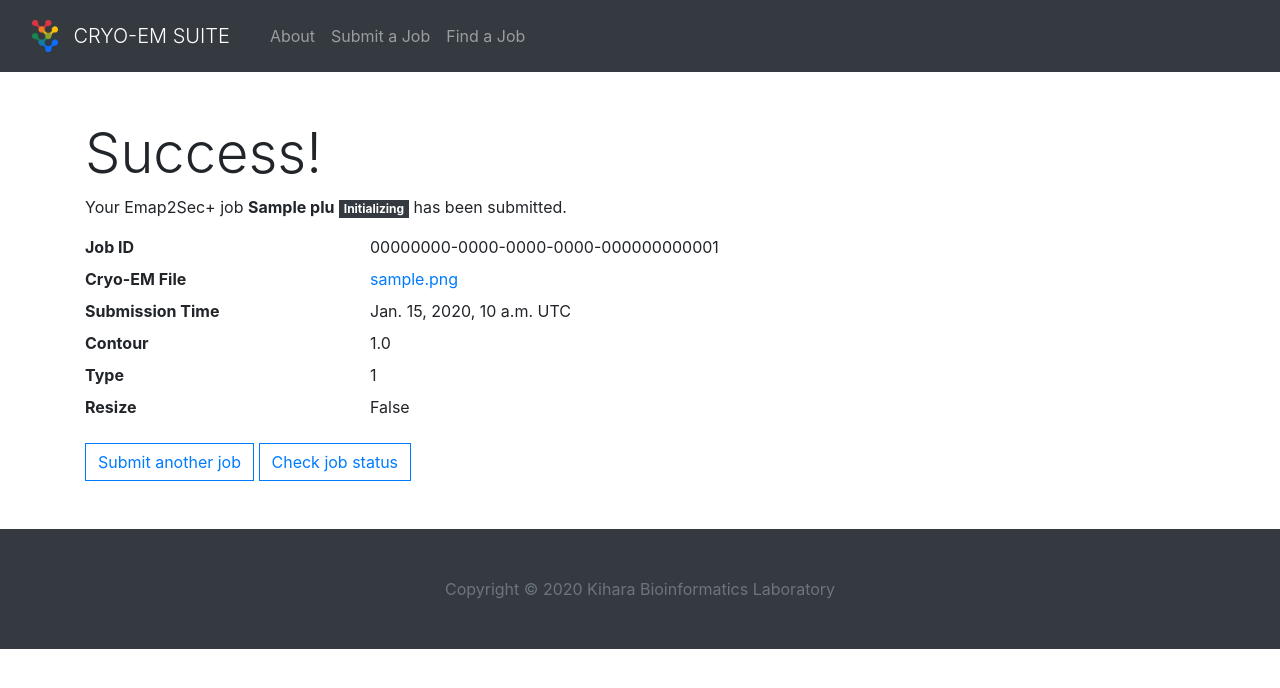
After one commit to luwh2000/emsuite_web, a Django app: page /jobs/confirm/emap2secplus/00000000-0000-0000-0000-000000000001/ in a window 1280 px wide. The commit adds this page. Shown: the top 688 px of the page. Run offline with Django 3.2, Linux system fonts and the light colour scheme; tables that the repository leaves empty hold one stand-in row (values such as "Sample post").

Commit message:
empa2secplus frontend

```diff
--- a/jobs/forms.py
+++ b/jobs/forms.py
@@ -13,7 +13,8 @@ class Emap2SecForm(ModelForm):
 class Emap2SecPlusForm(ModelForm):
     class Meta:
         model = Emap2SecPlusJob
-        fields = []
+        fields = ['map_file', 'name', 'comment', 'contour', 'type',
+                  'resize']
 
 
 class MainmastForm(ModelForm):
--- a/jobs/models.py
+++ b/jobs/models.py
@@ -46,6 +46,11 @@ class Emap2SecJob(models.Model):
 
 class Emap2SecPlusJob(models.Model):
 
+    NORMS = (
+        (0, 'Global'),
+        (1, 'Local'),
+    )
+
     class Meta:
         verbose_name = 'Emap2Sec+ Job'
         verbose_name_plural = 'Emap2Sec+ Jobs'
@@ -57,6 +62,11 @@ class Emap2SecPlusJob(models.Model):
     map_file = models.FileField(
         'Map File', upload_to='emap2secplus', null=True)
     map_filename = models.CharField('Map Filename', max_length=260, default='')
+    name = models.CharField('Job Name', max_length=300, default='')
+    contour = models.FloatField('Contour Level', default=0.0)
+    comment = models.TextField('Comment', default='', blank=True)
+    type = models.PositiveSmallIntegerField('Map Type', default=0)
+    resize = models.BooleanField('Resize', default=True)
 
 
 class MainmastJob(models.Model):
--- /dev/null
+++ b/jobs/templates/confirm_e2sp.html
@@ -0,0 +1,39 @@
+{% extends 'layout.html' %}
+
+{% block content %}
+
+{% load job_tags %}
+
+<div class="container py-5">
+    <h1 class="display-4">Success!</h1>
+    <p>Your Emap2Sec+ job <b>{{ job.name }}</b> {% status_badge job.status %} has been submitted.</p>
+
+    <dl class="row">
+
+        <dt class="col-sm-3">Job ID</dt>
+        <dd class="col-sm-9">{{ job.id }}</dd>
+
+        <dt class="col-sm-3">Cryo-EM File</dt>
+        <dd class="col-sm-9"><a href="{{ job.map_file.url }}">{{ job.map_filename }}</a></dd>
+
+        <dt class="col-sm-3">Submission Time</dt>
+        {% load tz %}
+        {% localtime on %}
+        {% get_current_timezone as TIME_ZONE %}
+        <dd class="col-sm-9">{{ job.time_sub }} {{ TIME_ZONE }}</dd>
+        {% endlocaltime %}
+
+        <dt class="col-sm-3">Contour</dt>
+        <dd class="col-sm-9">{{ job.contour }}</dd>
+
+        <dt class="col-sm-3">Type</dt>
+        <dd class="col-sm-9">{{ job.type }}</dd>
+
+        <dt class="col-sm-3">Resize</dt>
+        <dd class="col-sm-9">{{ job.resize }}</dd>
+    </dl>
+
+    <a class="btn btn-outline-primary" href="{% url 'new_job' %}">Submit another job</a>
+    <a class="btn btn-outline-primary" href="{{ viewUrl }}">Check job status</a>
+</div>
+{% endblock %}
--- a/jobs/templates/new_e2sp.html
+++ b/jobs/templates/new_e2sp.html
@@ -43,7 +43,7 @@
       </li>
     </ul>
     <div class="container border-left border-right border-bottom shadow-sm bg-white py-4 px-5">
-      <form class="needs-validation" action="{% url 'new_emap2sec' %}" method="post" enctype="multipart/form-data"
+      <form class="needs-validation" action="{% url 'new_emap2sec+' %}" method="post" enctype="multipart/form-data"
         novalidate>
         {% csrf_token %}
         <legend>General</legend>
@@ -52,8 +52,8 @@
           title="Choose an MRC file to run Emap2Sec+ on (may be gzipped)">Cryo-EM File</label>
         <div class="form-group">
           <div class="custom-file">
-            <input class="custom-file-input" type="file" id="mrc_file" name="mrc_file" accept=".mrc,.gz" required>
-            <label class="custom-file-label" for="mrc_file">Choose file (.mrc, .gz)</label>
+            <input class="custom-file-input" type="file" id="map_file" name="map_file" accept=".mrc,.gz" required>
+            <label class="custom-file-label" for="map_file">Choose file (.mrc, .gz)</label>
             <div class="invalid-feedback">
               Please select an MRC file (may be gzipped).
             </div>
--- a/jobs/urls.py
+++ b/jobs/urls.py
@@ -10,9 +10,12 @@ urlpatterns = [
     path('new/mainmastseg/', views.newMainmastSeg, name='new_mainmastseg'),
     path('confirm/emap2sec/<uuid:id>/',
          views.confirmEmap2Sec, name='confirm_emap2sec'),
+    path('confirm/emap2secplus/<uuid:id>/',
+         views.confirmEmap2SecPlus, name='confirm_emap2sec+'),
     path('confirm/mainmast/<uuid:id>/',
          views.confirmMainmast, name='confirm_mainmast'),
     path('view/emap2sec/<uuid:id>/', views.viewEmap2Sec, name='view_emap2sec'),
+    path('view/emap2secplus/<uuid:id>/', views.viewEmap2SecPlus, name='view_emap2sec+'),
     path('view/mainmast/<uuid:id>/', views.viewMainmast, name='view_mainmast'),
     path('find/', views.find, name='find'),
     path('find/findJob/', views.findJob, name='find_job'),
--- a/jobs/views.py
+++ b/jobs/views.py
@@ -26,6 +26,7 @@ def find(request):
 def newJob(confirmUrl, html, formClass, scriptArgument, request):
     if request.method == 'POST':
         form = formClass(request.POST, request.FILES)
+        print(formClass)
         if form.is_valid():
             model = form.save(commit=False)
             model.map_filename = form.cleaned_data['map_file'].name
@@ -85,6 +86,7 @@ def find2view(request):
 
 
 def newEmap2Sec(request):
+    print("Emap2Sec")
     return newJob('confirm_emap2sec', 'new_e2s.html', Emap2SecForm, 'emap2sec', request)
 
 
@@ -101,8 +103,14 @@ def confirmMainmast(request, id):
 
 
 def newEmap2SecPlus(request):
+    print("Emap2SecPlus")
     return newJob('confirm_emap2sec+', 'new_e2sp.html', Emap2SecPlusForm, 'emap2secplus', request)
 
+def confirmEmap2SecPlus(request, id):
+    return confirmJob(Emap2SecPlusJob, 'view_emap2sec+', 'confirm_e2sp.html', request, id)
+
+def viewEmap2SecPlus(request, id):
+    return viewJob('view_e2sp.html', Emap2SecPlusJob, request, id)
 
 def newMainmast(request):
     return newJob('confirm_mainmast', 'new_mm.html', MainmastForm, 'mainmast', request)
```
Also changed, not shown: jobs/migrations/0004_auto_20220224_2146.py (added), jobs/migrations/0005_auto_20220224_2223.py (added), jobs/migrations/0006_auto_20220225_0023.py (added), 2 other files.
